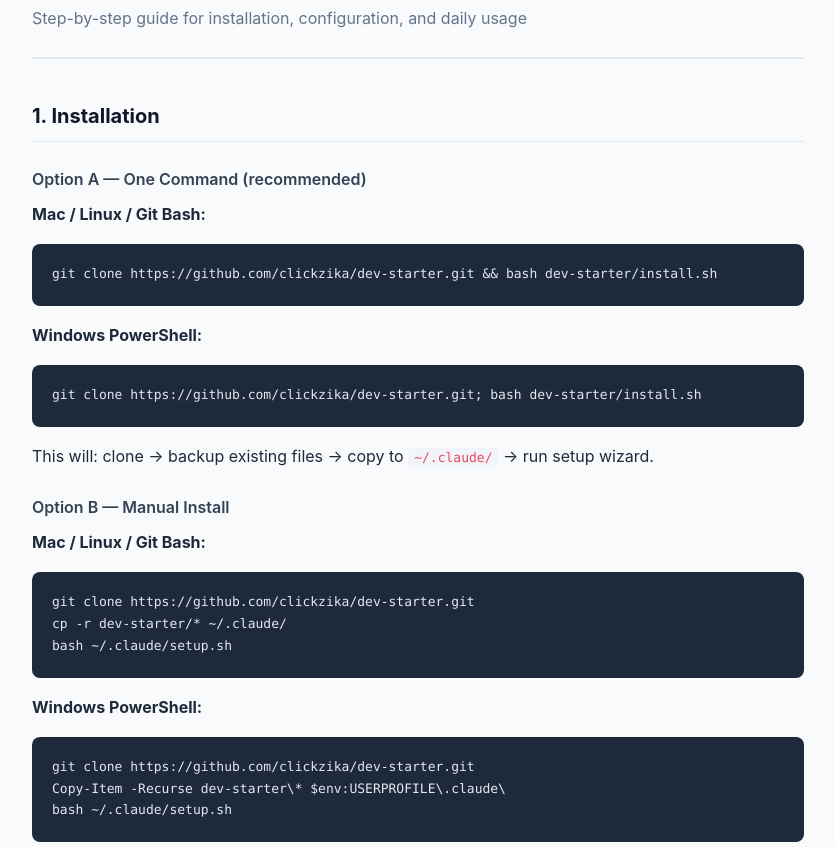
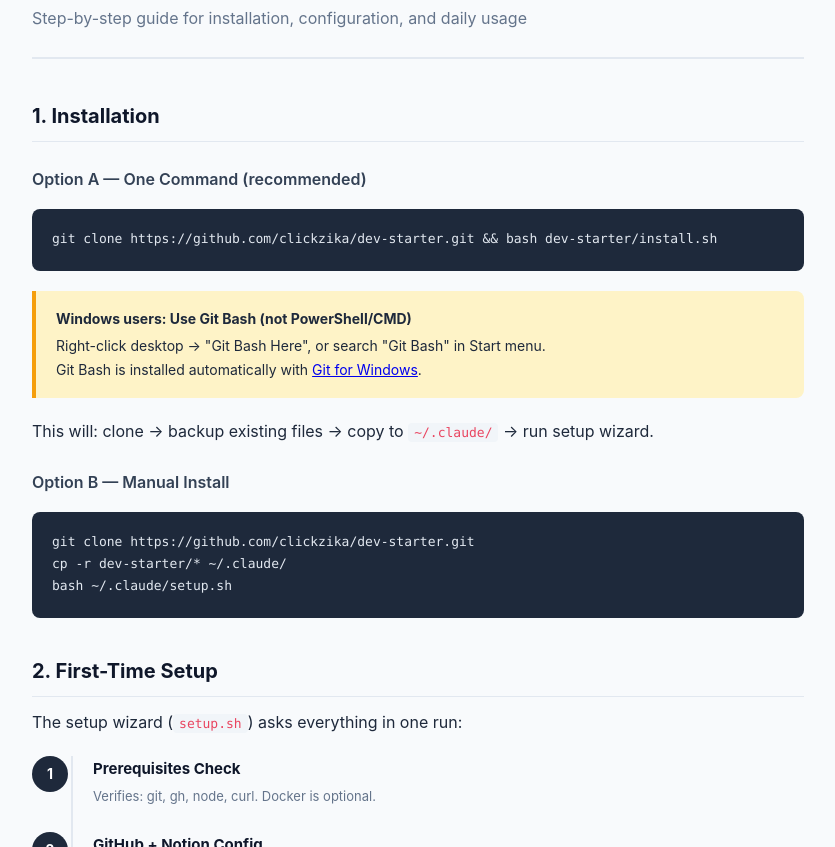
Before and after one commit to clickzika/dev-starter, a plain HTML site: page templates/docs/_readme.html in a window 1280 px wide. Shown: the part 105-952 px from the top of the page, without its empty margins (222-1057 px from the left). Drawn offline with Linux system fonts and the light colour scheme.

Commit message:
Fix Windows install: must use Git Bash, not PowerShell
- Simplify to single bash command for all platforms
- Add clear callout: Windows users must open Git Bash
- Remove PowerShell-specific instructions (bash required for setup.sh)

```diff
--- a/templates/docs/_readme.html
+++ b/templates/docs/_readme.html
@@ -161,20 +161,19 @@
 <h2>1. Installation</h2>
 
 <h3>Option A — One Command (recommended)</h3>
-<p><strong>Mac / Linux / Git Bash:</strong></p>
 <pre><code>git clone https://github.com/clickzika/dev-starter.git && bash dev-starter/install.sh</code></pre>
-<p><strong>Windows PowerShell:</strong></p>
-<pre><code>git clone https://github.com/clickzika/dev-starter.git; bash dev-starter/install.sh</code></pre>
+
+<div class="callout callout-warning">
+  <strong>Windows users: Use Git Bash (not PowerShell/CMD)</strong>
+  Right-click desktop &rarr; "Git Bash Here", or search "Git Bash" in Start menu.<br>
+  Git Bash is installed automatically with <a href="https://git-scm.com">Git for Windows</a>.
+</div>
+
 <p>This will: clone &rarr; backup existing files &rarr; copy to <code>~/.claude/</code> &rarr; run setup wizard.</p>
 
 <h3>Option B — Manual Install</h3>
-<p><strong>Mac / Linux / Git Bash:</strong></p>
 <pre><code>git clone https://github.com/clickzika/dev-starter.git
 cp -r dev-starter/* ~/.claude/
-bash ~/.claude/setup.sh</code></pre>
-<p><strong>Windows PowerShell:</strong></p>
-<pre><code>git clone https://github.com/clickzika/dev-starter.git
-Copy-Item -Recurse dev-starter\* $env:USERPROFILE\.claude\
 bash ~/.claude/setup.sh</code></pre>
 
 <!-- ═══════════════════════════════════════ -->
```
Also changed, not shown: README.md.
